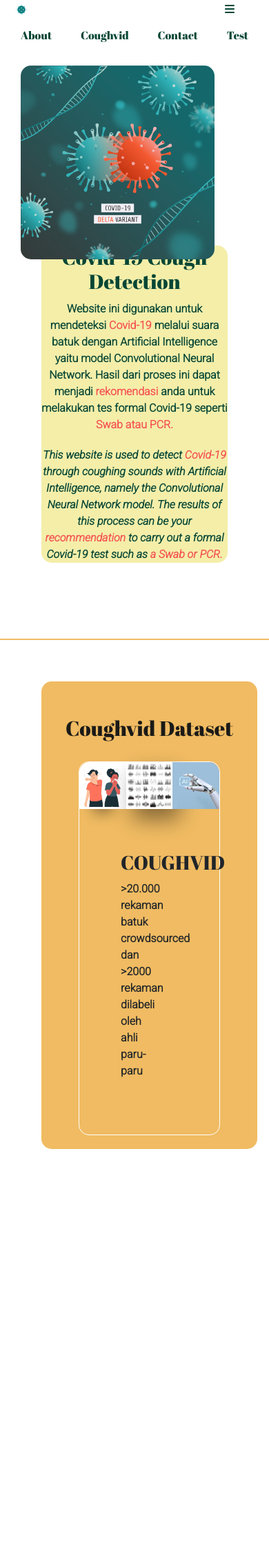
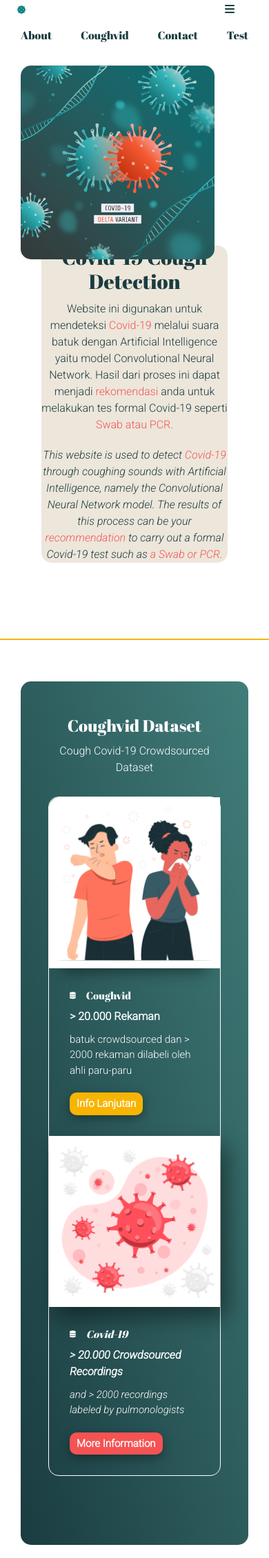
Before and after one commit to bagasapk/covid-cough-detection, a Flask app: page / in a window 390 px wide. Shown: the top 2259 px of the page at 69% size. Before the commit the page ends 1666 px from the top, so only its background shows below. Run offline with Flask 2, Linux system fonts and the light colour scheme; some libraries are stand-ins or nearby versions.

Commit message:
responsive coughvid

```diff
--- a/static/site.css
+++ b/static/site.css
@@ -5,12 +5,12 @@
 }
 
 :root {
-  --color-bg: #f4eea9;
-  --color-third: #519259;
-  --color-secondary: #f0bb62;
-  --color-primary: #064635;
+  --color-bg: #ede6db;
+  --color-third: #417d7a;
+  --color-secondary: #f8b400;
+  --color-primary: #1a3c40;
   --color-fourth: #f55353;
-  --color-black: #1B1A17;
+  --color-black: #1b1a17;
   /* --color-fifth: #4e9c81;
     --color-sixth: #358873;
     --color-bg: #207567; */
@@ -51,7 +51,7 @@ body {
 
 p {
   font-family: var(--bs-font-roboto);
-  font-weight: bold;
+  font-weight: 300;
 }
 
 .text-important {
@@ -60,6 +60,9 @@ p {
 
 .rounded {
   border-radius: 0.75rem !important;
+}
+.rounded2 {
+  border-radius: 0.5rem;
 }
 
 .hero img {
@@ -88,12 +91,13 @@ p {
 
 .dataset {
   width: fit-content;
-  background-color: var(--color-secondary);
-  padding: 1rem;
-}
-
-.dataset h2 {
-  color: var(--color-black);
+  background-image: linear-gradient(
+    to bottom left,
+    var(--color-third),
+    var(--color-primary)
+  );
+  padding: 1rem 1rem 5rem 1rem;
+  color: white;
 }
 
 .datasetBlok {
@@ -114,6 +118,53 @@ p {
 
 .img3 {
   border-top-right-radius: 0.75rem;
+}
+
+.img4 {
+  box-shadow: rgb(0 0 0 / 45%) 10px 15px 30px 0px;
+}
+
+.datasetText h3 {
+  margin: 0;
+  margin-left: 0.75rem;
+  font-size: 0.75rem;
+}
+
+.datasetText i {
+  font-size: 0.5rem;
+}
+
+.datasetText p {
+  text-align: justify;
+}
+
+.datasetTextTitle {
+  font-size: 1.0375rem;
+  font-weight: bold;
+  margin: 0;
+}
+
+.datasetTextDesc {
+  font-size: 0.75rem;
+  font-weight: 300;
+}
+
+button {
+  color: white;
+  border: none;
+  box-shadow: rgba(0, 0, 0, 0.35) 0px 5px 15px;
+  font-size: 0.75rem;
+  font-family: var(--bs-font-roboto);
+  font-weight: bold;
+  padding-inline: 1rem;
+  padding-block: 0.5rem;
+}
+
+.button-primary {
+  background-color: var(--color-secondary);
+}
+.button-secondary {
+  background-color: var(--color-fourth);
 }
 
 /*
@@ -192,9 +249,19 @@ p {
   h1 {
     font-size: calc(1.375rem + 1.5vw - 0.2rem);
   }
+  h2 {
+    font-size: calc(1.325rem + .9vw - 0.3rem);
+  }
   a,
-  p {
+  p,.datasetTextTitle {
     font-size: calc(1rem - 0.2rem);
+  }
+  button{
+    padding-inline: 0.5rem;
+    padding-block: 0.25rem;
+  }
+  .dataset{
+    padding: 1rem 2rem 5rem 2rem;
   }
 }
 
--- a/templates/coughvid.html
+++ b/templates/coughvid.html
@@ -1,29 +1,45 @@
 {% extends "template.html" %} {% block content %} {% include "about.html" %}
 <!-- Dataset -->
 <div class="line"></div>
-<div class="dataset rounded mx-5 mb-5">
+<div class="dataset rounded mx-4 mx-md-5 mb-5">
   <div class="mx-auto my-4">
     <h2 class="text-center">Coughvid Dataset</h2>
+    <p class="text-center">Cough Covid-19 Crowdsourced Dataset</p>
   </div>
-  <div class="w-75 mx-auto datasetBlok rounded d-flex flex-wrap">
+  <div class="col-12 col-xl-11 mx-auto datasetBlok rounded d-flex flex-wrap">
     <img
-      class="col-4 img1"
+      class="col-12 col-md-4 img1"
       src="{{url_for('static',filename='images/5741215.jpg')}}"
     />
     <img
-      class="col-4 img2"
+      class="d-none d-md-block col-4 img2"
       src="{{url_for('static',filename='images/14113.jpg')}}"
     />
     <img
-      class="col-4 img3"
+      class="d-none d-md-block col-4 img3"
       src="{{url_for('static',filename='images/ai-chip-artificial-intelligence-future-technology-innovation.jpg')}}"
     />
-    <div class="col-4 p-5">
-      <h3>COUGHVID</h3>
-      <p>
-        >20.000 rekaman batuk crowdsourced dan >2000 rekaman dilabeli oleh ahli
-        paru-paru
-      </p>
+    <div class="col-12 col-md-6 col-lg-4 p-4 p-xl-5">
+      <div class="d-flex align-items-center datasetText">
+        <i class="fa fa-database"></i>
+        <h3>Coughvid</h3>
+      </div>
+      <p class="datasetTextTitle my-2">> 20.000 Rekaman</p>
+      <p class="datasetTextDesc">batuk crowdsourced dan > 2000 rekaman dilabeli oleh ahli paru-paru</p>
+      <button class="rounded2 button-primary">Info Lanjutan</button>
+    </div>
+    <img
+      class="d-md-none d-lg-block col-12 col-md-4 img4"
+      src="{{url_for('static',filename='images/3625655.jpg')}}"
+    />
+    <div class="col-12 col-md-6 col-lg-4 p-4 p-xl-5 italic">
+      <div class="d-flex align-items-center datasetText">
+        <i class="fa fa-database"></i>
+        <h3>Covid-19</h3>
+      </div>
+      <p class="datasetTextTitle my-2">> 20.000 Crowdsourced Recordings</p>
+      <p class="datasetTextDesc">and > 2000 recordings labeled by pulmonologists</p>
+      <button class="rounded2 button-secondary">More Information</button>
     </div>
   </div>
 </div>
```
Also changed, not shown: other parts of static/site.css (+30 -4 lines), static/images/3625655.jpg (added).
